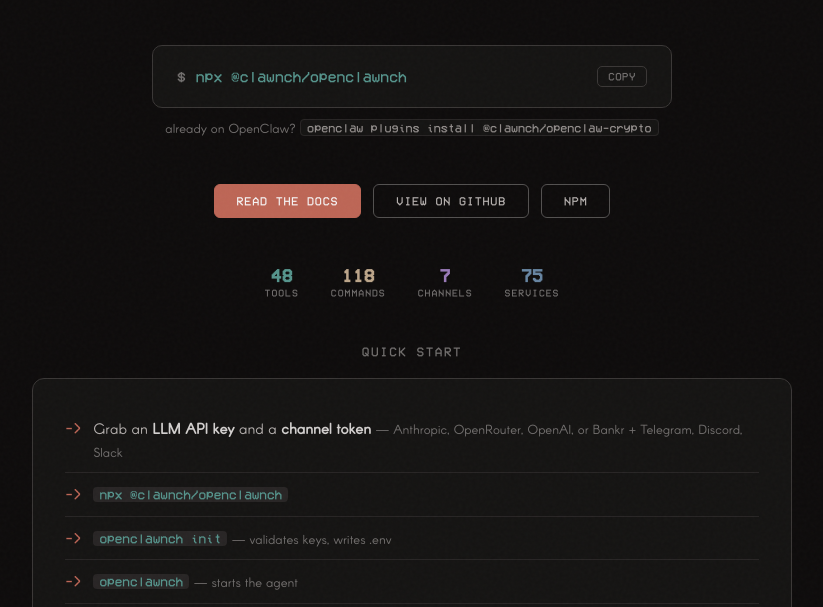
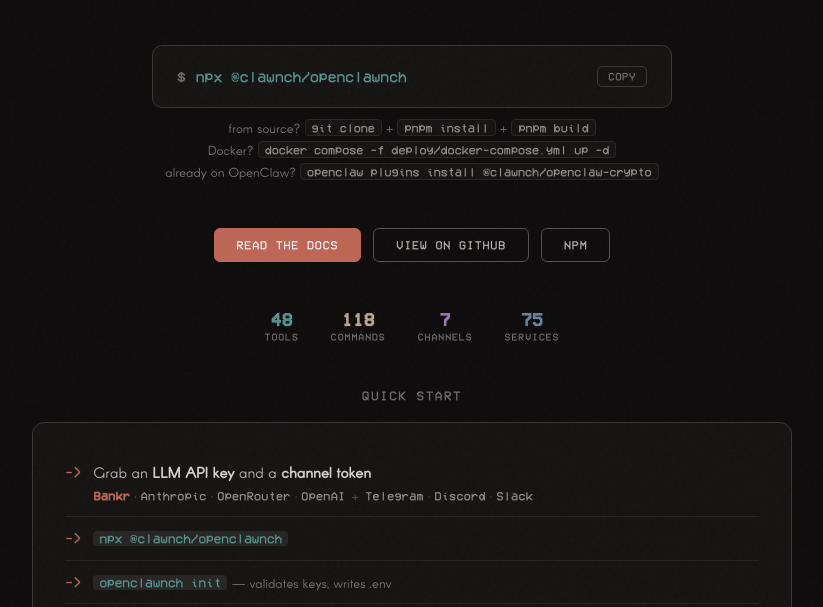
Before and after one commit to clawnchdev/openclawnch, a website: page site/index.html in a window 1280 px wide. Shown: the part 193-800 px from the top of the page, without its empty margins (228-1051 px from the left). Drawn offline with Linux system fonts and the light colour scheme.

Commit message:
add alt install methods, link LLM/channel providers, highlight Bankr as premier option

```diff
--- a/site/index.html
+++ b/site/index.html
@@ -194,6 +194,13 @@
       border-color: var(--seafoam-400);
     }
 
+    .install-alts {
+      display: flex;
+      flex-direction: column;
+      gap: 6px;
+      align-items: center;
+    }
+
     .install-alt {
       font-size: 13px;
       color: var(--neutral-500);
@@ -358,6 +365,43 @@
     .step-text strong {
       color: var(--neutral-200);
       font-weight: 600;
+    }
+
+    .provider-links {
+      display: inline;
+      font-size: 13px;
+    }
+
+    .provider-links a {
+      font-family: var(--font-mono);
+      font-size: 12px;
+      color: var(--neutral-400);
+      text-decoration: none;
+      transition: color 0.15s;
+      letter-spacing: 0.3px;
+    }
+
+    .provider-links a:hover {
+      color: var(--neutral-200);
+    }
+
+    .provider-links a.recommended {
+      color: var(--lobster-400);
+      font-weight: 700;
+    }
+
+    .provider-links a.recommended:hover {
+      color: var(--lobster-300);
+    }
+
+    .provider-links .sep {
+      color: var(--neutral-600);
+      margin: 0 2px;
+    }
+
+    .provider-links .plus {
+      color: var(--neutral-600);
+      margin: 0 6px;
     }
 
     .quick-start-footer {
@@ -574,8 +618,10 @@
         <span class="install-cmd">npx @clawnch/openclawnch</span>
         <button type="button" class="install-copy" id="copyBtn">copy</button>
       </div>
-      <div class="install-alt">
-        already on OpenClaw? <code>openclaw plugins install @clawnch/openclaw-crypto</code>
+      <div class="install-alts">
+        <div class="install-alt">from source? <code>git clone</code> + <code>pnpm install</code> + <code>pnpm build</code></div>
+        <div class="install-alt">Docker? <code>docker compose -f deploy/docker-compose.yml up -d</code></div>
+        <div class="install-alt">already on OpenClaw? <code>openclaw plugins install @clawnch/openclaw-crypto</code></div>
       </div>
     </div>
 
@@ -610,8 +656,10 @@
         <div class="step">
           <span class="step-arrow">-&gt;</span>
           <span class="step-text">
-            Grab an <strong>LLM API key</strong> and a <strong>channel token</strong>
-            <span class="muted">— Anthropic, OpenRouter, OpenAI, or Bankr + Telegram, Discord, Slack</span>
+            Grab an <strong>LLM API key</strong> and a <strong>channel token</strong><br>
+            <span class="provider-links">
+              <a href="https://bankr.bot/llm" class="recommended" target="_blank" rel="noopener">Bankr</a><span class="sep">·</span><a href="https://console.anthropic.com/settings/keys" target="_blank" rel="noopener">Anthropic</a><span class="sep">·</span><a href="https://openrouter.ai/keys" target="_blank" rel="noopener">OpenRouter</a><span class="sep">·</span><a href="https://platform.openai.com/api-keys" target="_blank" rel="noopener">OpenAI</a><span class="plus">+</span><a href="https://t.me/BotFather" target="_blank" rel="noopener">Telegram</a><span class="sep">·</span><a href="https://discord.com/developers/applications" target="_blank" rel="noopener">Discord</a><span class="sep">·</span><a href="https://api.slack.com/apps" target="_blank" rel="noopener">Slack</a>
+            </span>
           </span>
         </div>
         <div class="step">
```
